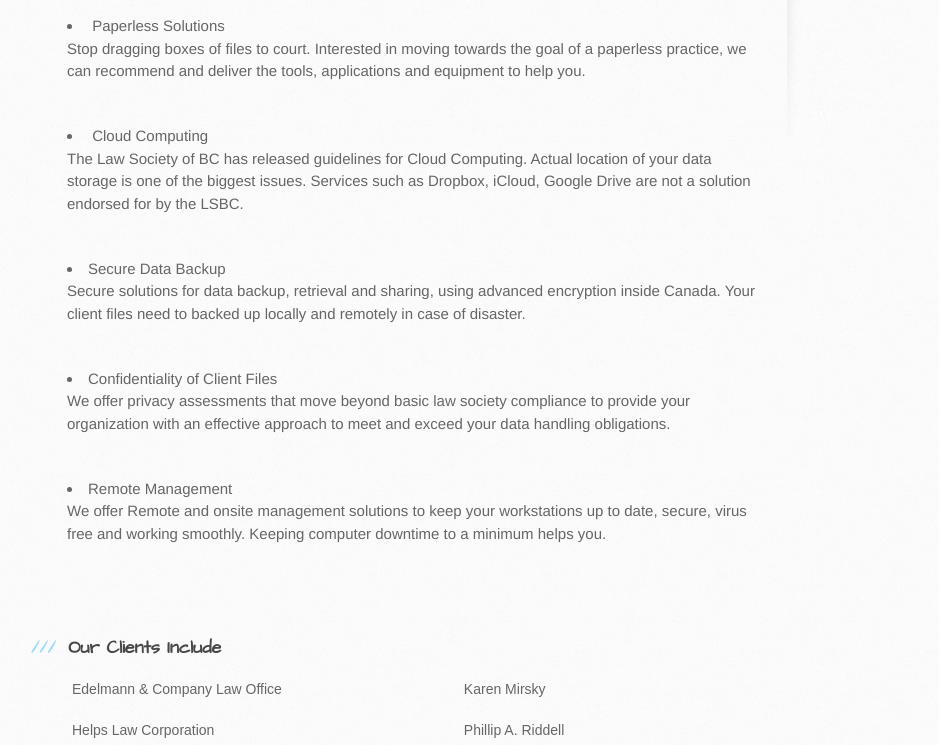
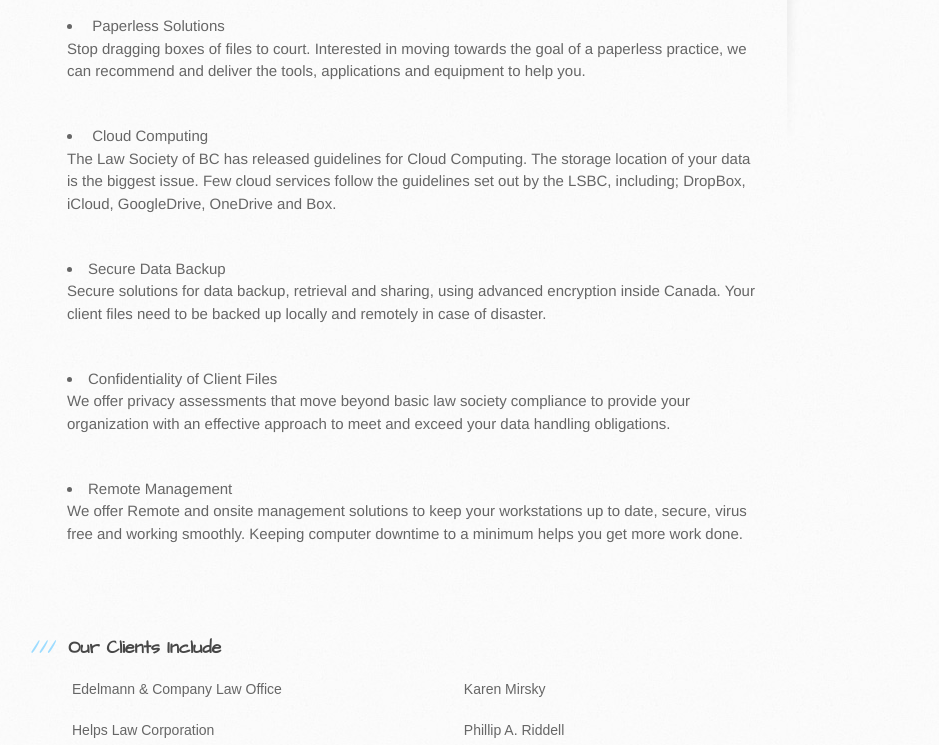
Before and after one commit to hardBox/hardBox.github.io, a plain HTML site: page index.html in a window 1280 px wide. Shown: the part 672-1417 px from the top of the page, without its empty margins (103-1042 px from the left). Drawn offline with Linux system fonts and the light colour scheme.

Commit message:
Update index.html

```diff
--- a/index.html
+++ b/index.html
@@ -52,16 +52,16 @@
 <P>Stop dragging boxes of files to court. Interested in moving towards the goal of a paperless practice, we can recommend and deliver the tools, applications and equipment to help you.</LI></p>
 
 <BR><LI>&nbsp;Cloud Computing</BR>
-<P>The Law Society of BC has released guidelines for Cloud Computing. Actual location of your data storage is one of the biggest issues. Services such as Dropbox, iCloud, Google Drive are not a solution endorsed for by the LSBC.</LI></P>
+<P>The Law Society of BC has released guidelines for Cloud Computing. The storage location of your data is the biggest issue. Few cloud services follow the guidelines set out by the LSBC, including; DropBox, iCloud, GoogleDrive, OneDrive and Box.</LI></P>
 
 <BR><LI>	Secure Data Backup</BR>
-<P>Secure solutions for data backup, retrieval and sharing, using advanced encryption inside Canada. Your client files need to backed up locally and remotely in case of disaster.</LI></P>
+<P>Secure solutions for data backup, retrieval and sharing, using advanced encryption inside Canada. Your client files need to be backed up locally and remotely in case of disaster.</LI></P>
 
 <BR><LI>	Confidentiality of Client Files</BR>
 <P>We offer privacy assessments that move beyond basic law society compliance to provide your organization with an effective approach to meet and exceed your data handling obligations. </LI></P>
 
 <BR><LI>	Remote Management</BR>
-<P>We offer Remote and onsite management solutions to keep your workstations up to date, secure, virus free and working smoothly. Keeping computer downtime to a minimum helps you.</LI></p>
+<P>We offer Remote and onsite management solutions to keep your workstations up to date, secure, virus free and working smoothly. Keeping computer downtime to a minimum helps you get more work done.</LI></p>
 
 
 
```
